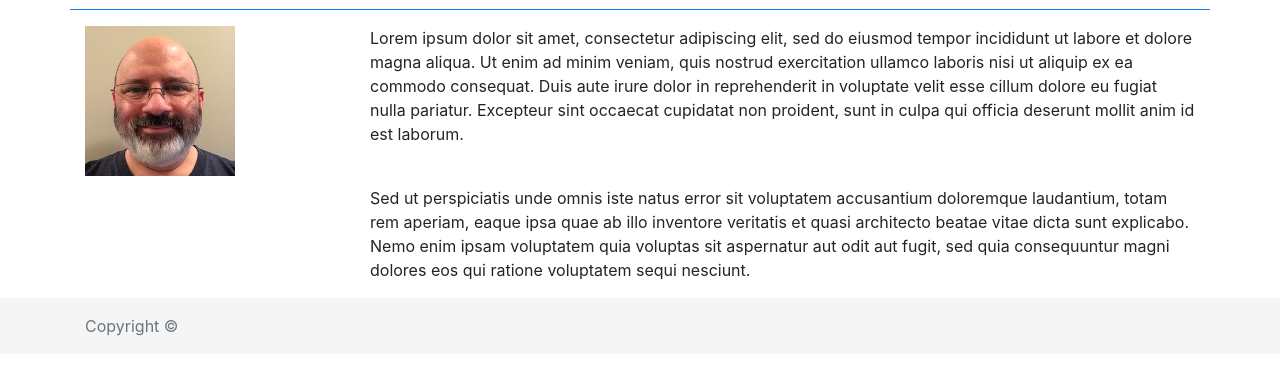
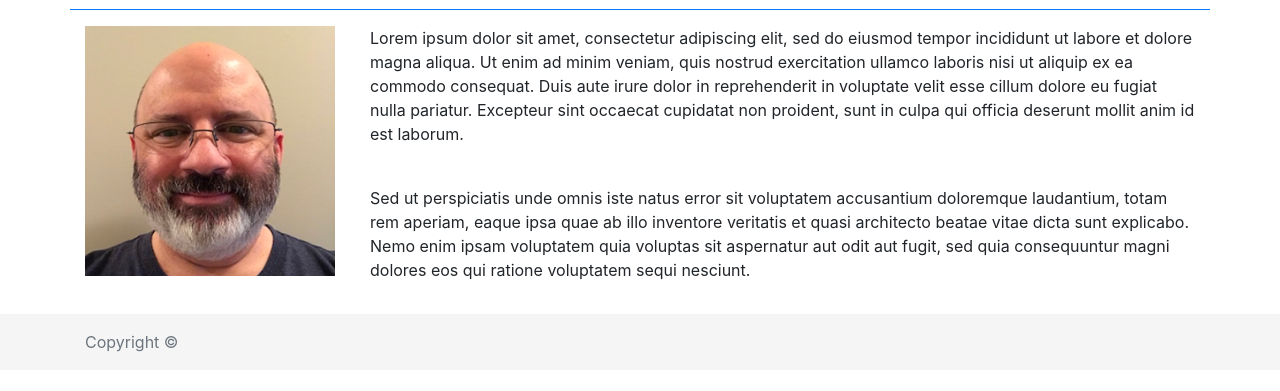
Before and after one commit to kevinmahoney135/Bootstrap-Portfolio, a plain HTML site: page index.html in a window 1280 px wide. Shown: the part 167-558 px from the top of the page. Drawn offline with nearby package versions, Linux system fonts and the light colour scheme.

Commit message:
Add some margins and increase image size

```diff
--- a/index.html
+++ b/index.html
@@ -32,9 +32,9 @@
             <section class="row">
                 <h1>About Me</h1>
             </section>
-            <section class="row border-top border-primary mt-1 pt-3">
+            <section class="row border-top border-primary mt-1 mb-3 pt-3">
                 <div class="col-md-3">
-                    <img src="assets/images/selfie.png" alt="selfie image" width="150" height="150" />
+                    <img src="assets/images/selfie.png" alt="selfie image" width="250" height="250" />
                 </div>
                 <div class="col-md-9">
                     <p>
```
Also changed, not shown: contact.html (+2 -2 lines).
